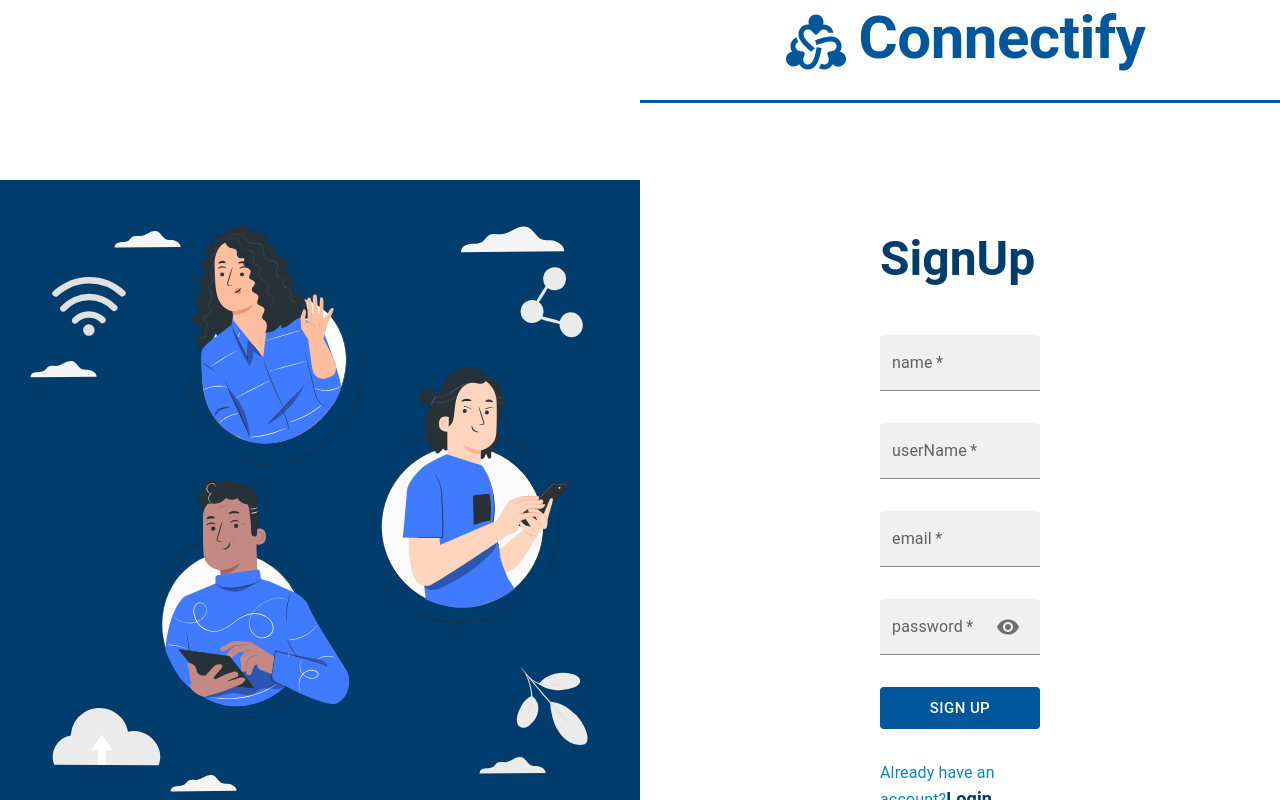
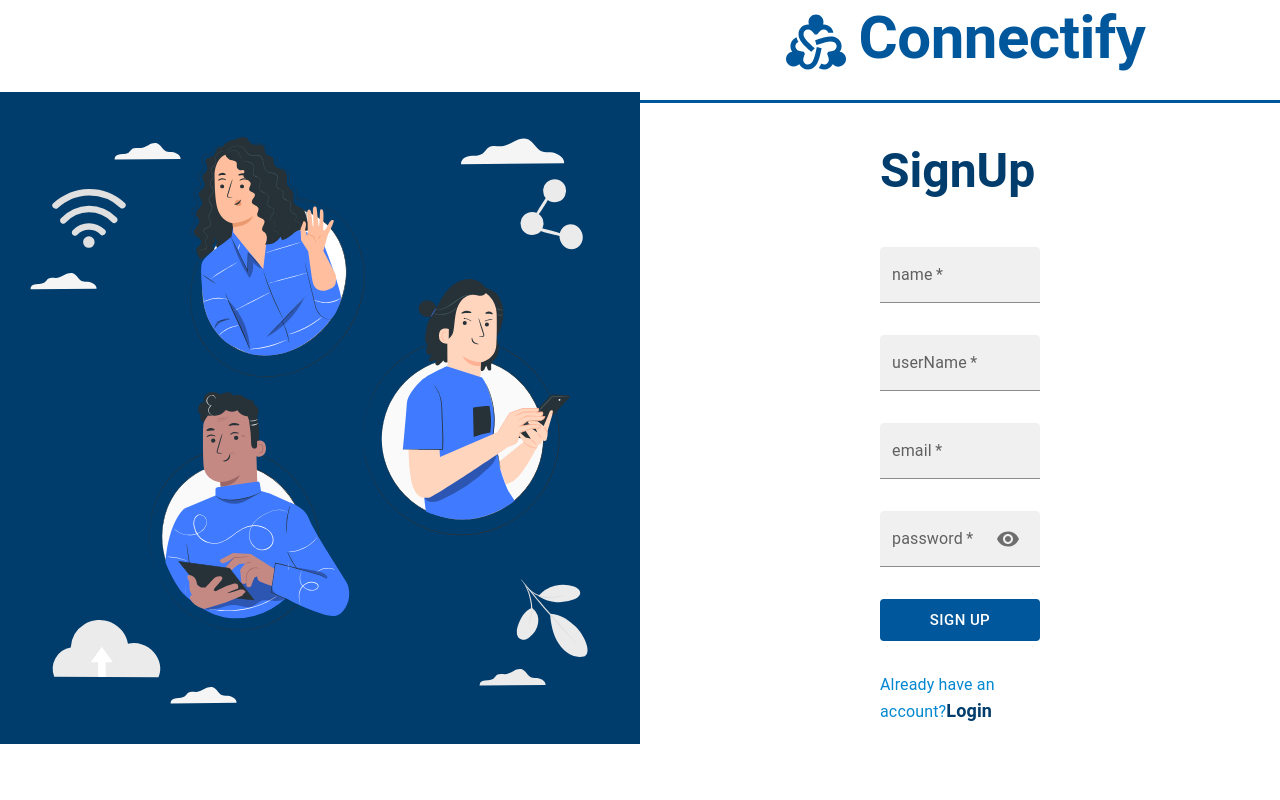
Before and after one commit to muhammed-muslih/connectify, a React (Vite) app in the folder frontend/: page /register in a window 1280 px wide. Built offline with nearby package versions, Linux system fonts and the light colour scheme; no server answers.

Commit message:
register logo changed

```diff
--- a/frontend/src/components/User/UserAuth/RegisterForm.tsx
+++ b/frontend/src/components/User/UserAuth/RegisterForm.tsx
@@ -97,8 +97,8 @@ const useStyles = makeStyles((theme: Theme) => ({
     },
   },
   image: {
-    // width: "100%",
-    padding: 6
+    width: "100%",
+    padding: 6,
   },
   formBox: {
     width: "50%",
@@ -107,7 +107,7 @@ const useStyles = makeStyles((theme: Theme) => ({
     },
   },
   formBox2: {
-    padding: theme.spacing(16),
+    padding: theme.spacing(5),
     [theme.breakpoints.down("lg")]: {
       padding: theme.spacing(5),
     },
```
Also changed, not shown: 3 other files (tests, documents, lock files or other folders).
